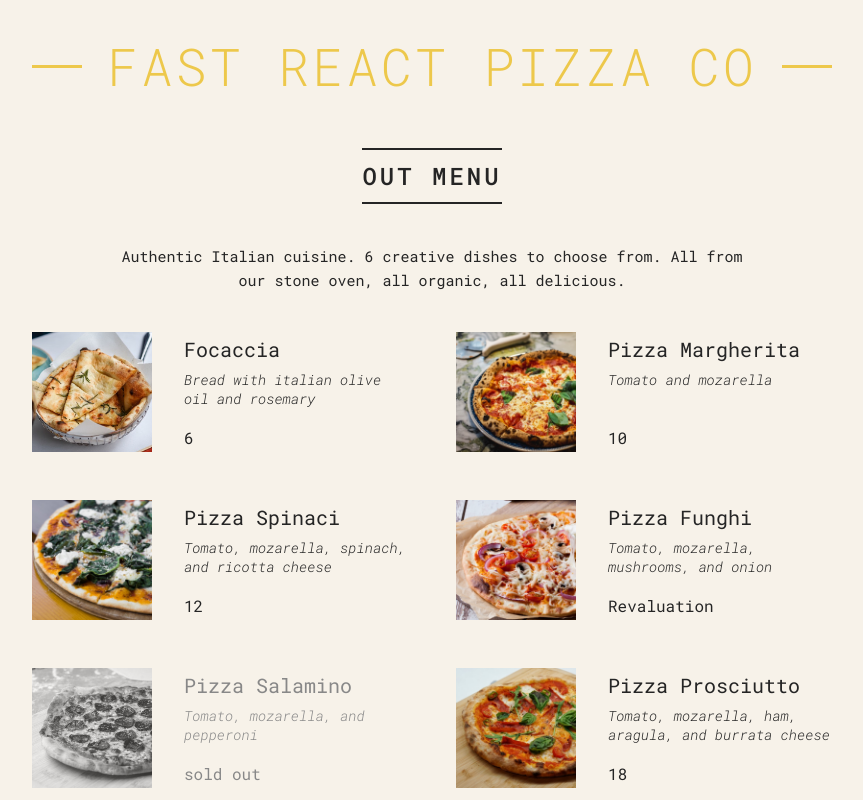
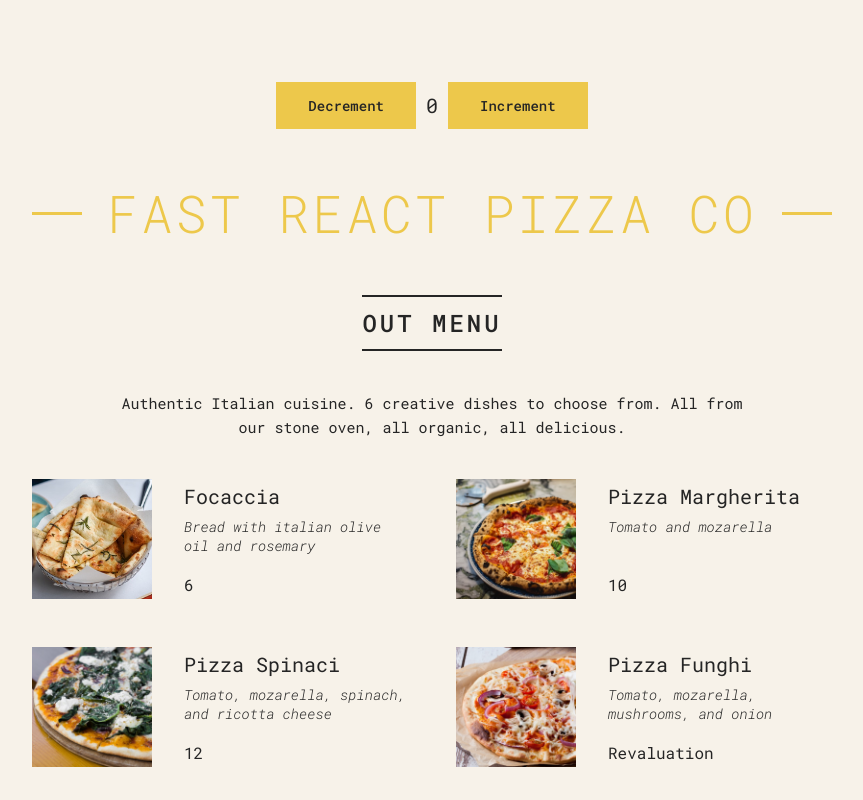
Before and after one commit to IgorPs-111/react-project, a React (Vite) app: page / in a window 1280 px wide. Shown: the top 800 px of the page, without its empty margins (208-1071 px from the left). Built offline with nearby package versions, Linux system fonts and the light colour scheme.

Commit message:
added material lesson 3

```diff
--- a/assets/styles/index.css
+++ b/assets/styles/index.css
@@ -19,6 +19,21 @@ body {
   min-height: 100vh;
   padding: 3.2rem;
   padding-bottom: 6rem;
+}
+
+.wrapper {
+  display: flex;
+  flex-direction: column;
+  justify-content: space-between;
+  min-height: 100%;
+}
+
+.wrapper__main {
+  flex-grow: 1;
+}
+
+#root {
+  min-height: 100%;
 }
 
 .container {
--- /dev/null
+++ b/src/app.jsx
@@ -0,0 +1,15 @@
+import "../assets/styles/index.css";
+import { Layout } from "../templates/layout.jsx";
+import PizzaSection from "./componens/pizzas-section/index.jsx";
+import RestaurantsSection from "./componens/restaurants-section/index.jsx";
+import Count from "./componens/count/index.jsx";
+
+export const App = () => {
+  return (
+    <Layout>
+      <Count />
+      <PizzaSection />
+      <RestaurantsSection />
+    </Layout>
+  );
+};
--- /dev/null
+++ b/src/componens/count/index.jsx
@@ -0,0 +1,22 @@
+import { useState } from "react";
+
+export const Count = () => {
+  const [value, setValue] = useState(0);
+  const decrement = () => setValue(value - 1);
+  const increment = () => setValue(value + 1);
+  return (
+    <div
+      style={{ display: "flex", justifyContent: "center", padding: "50px 0" }}
+    >
+      <button className="btn" onClick={decrement}>
+        Decrement
+      </button>
+      <div style={{ padding: "10px", fontSize: "20px" }}>{value}</div>
+      <button className="btn" onClick={increment}>
+        Increment
+      </button>
+    </div>
+  );
+};
+
+export default Count;
--- a/src/componens/heading-section/index.jsx
+++ b/src/componens/heading-section/index.jsx
@@ -1,4 +1,3 @@
-// eslint-disable-next-line react/prop-types
 const HeadingSection = ({ headingText, className }) => {
   return (
     <>
--- a/src/componens/pizzas-section/pizzas-items/index.jsx
+++ b/src/componens/pizzas-section/pizzas-items/index.jsx
@@ -1,8 +1,6 @@
-// eslint-disable-next-line react/prop-types
 const PizzasItems = ({ className, pizzas }) => {
   return (
     <ul className={`${className} pizzas`}>
-      {/* eslint-disable-next-line react/prop-types */}
       {pizzas.map((pizza, index) => (
         <li
           className={`pizzas__pizza pizza ${pizza.soldOut ? "sold-out" : ""}`}
--- a/src/componens/restaurants-section/index.jsx
+++ b/src/componens/restaurants-section/index.jsx
@@ -1,5 +1,5 @@
 import HeadingSection from "../heading-section/index.jsx";
-import RestaurantsCard from "../restaurants-card/index.jsx";
+import RestaurantsCard from "./restaurants-card/index.jsx";
 
 const RestaurantsSection = () => {
   return (
--- a/src/componens/restaurants-card/index.jsx
+++ b/src/componens/restaurants-section/restaurants-card/index.jsx
@@ -1,8 +1,7 @@
-import { restaurants } from "../../constants/mock.js";
+import { restaurants } from "../../../constants/mock.js";
 import RestaurantsMenu from "./restaurants-menu/index.jsx";
 import RestaurantsReviews from "./restaurants-reviews/index.jsx";
 
-// eslint-disable-next-line react/prop-types
 const RestaurantsCard = ({ className }) => {
   return (
     <>
--- a/src/componens/restaurants-card/restaurants-menu/index.jsx
+++ b/src/componens/restaurants-section/restaurants-card/restaurants-menu/index.jsx
@@ -1,8 +1,6 @@
-// eslint-disable-next-line react/prop-types
 const RestaurantsMenu = ({ restaurant, className }) => {
   return (
     <>
-      {/* eslint-disable-next-line react/prop-types */}
       {restaurant.menu.map((menu, index) => (
         <div
           className={`${className} restaurants-menu`}
--- a/src/componens/restaurants-card/restaurants-reviews/index.jsx
+++ b/src/componens/restaurants-section/restaurants-card/restaurants-reviews/index.jsx
@@ -1,8 +1,6 @@
-// eslint-disable-next-line react/prop-types
 const RestaurantsReviews = ({ restaurant, className }) => {
   return (
     <>
-      {/* eslint-disable-next-line react/prop-types */}
       {restaurant.reviews.map((reviews, index) => (
         <div
           className={`${className} restaurants-reviews`}
--- a/src/main.jsx
+++ b/src/main.jsx
@@ -1,15 +1,8 @@
 import { createRoot } from "react-dom/client";
-import "../assets/styles/index.css";
-import RestaurantsSection from "./componens/restaurants-section/index.jsx";
-import PizzaSection from "./componens/pizzas-section/index.jsx";
+import { App } from "./app.jsx";
 
 const root = document.getElementById("root");
 
 const reactRoot = createRoot(root);
 
-reactRoot.render(
-  <>
-    <PizzaSection />
-    <RestaurantsSection />
-  </>,
-);
+reactRoot.render(<App />);
--- /dev/null
+++ b/templates/layout.jsx
@@ -0,0 +1,11 @@
+export const Layout = ({ children }) => {
+  return (
+    <div className="wrapper">
+      <div className="wrapper__main">
+        <header className="header"></header>
+        {children}
+      </div>
+      <footer className="footer"></footer>
+    </div>
+  );
+};
```
Also changed, not shown: eslint.config.js (+18 -17 lines).
